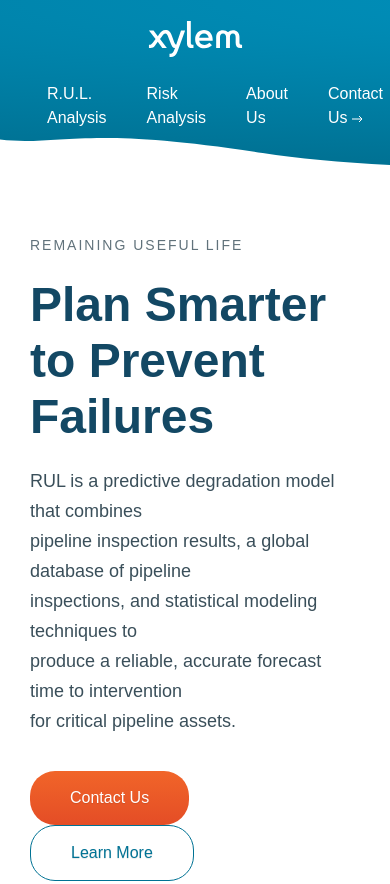
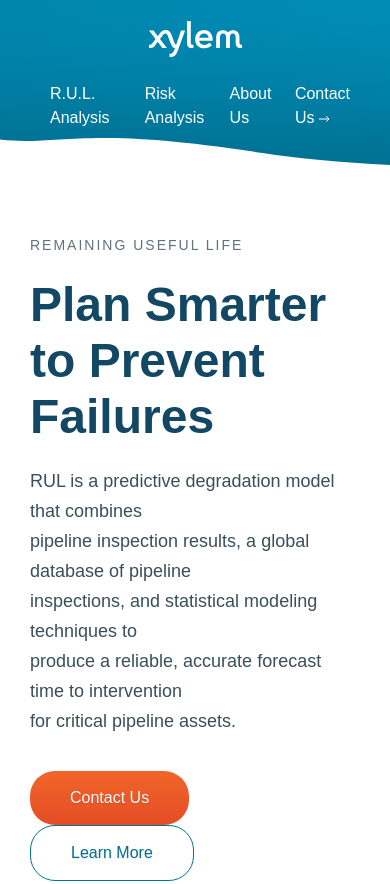
Before and after one commit to vitos805/geekbr, a plain HTML site: page index.html in a window 390 px wide. Shown: the top 884 px of the page. Drawn offline with Linux system fonts and the light colour scheme.

Commit message:
Для моб.версии header поправил маржин.

```diff
--- a/style.scss
+++ b/style.scss
@@ -330,6 +330,9 @@ ul.list_line {
   .menu {
     margin-top: 20px;
   }
+  .menu a {
+    margin-left: 20px;
+  }
   .blok1_wrapper {
     flex-direction: column;
   }
```
Also changed, not shown: style.css, 1 other file.
